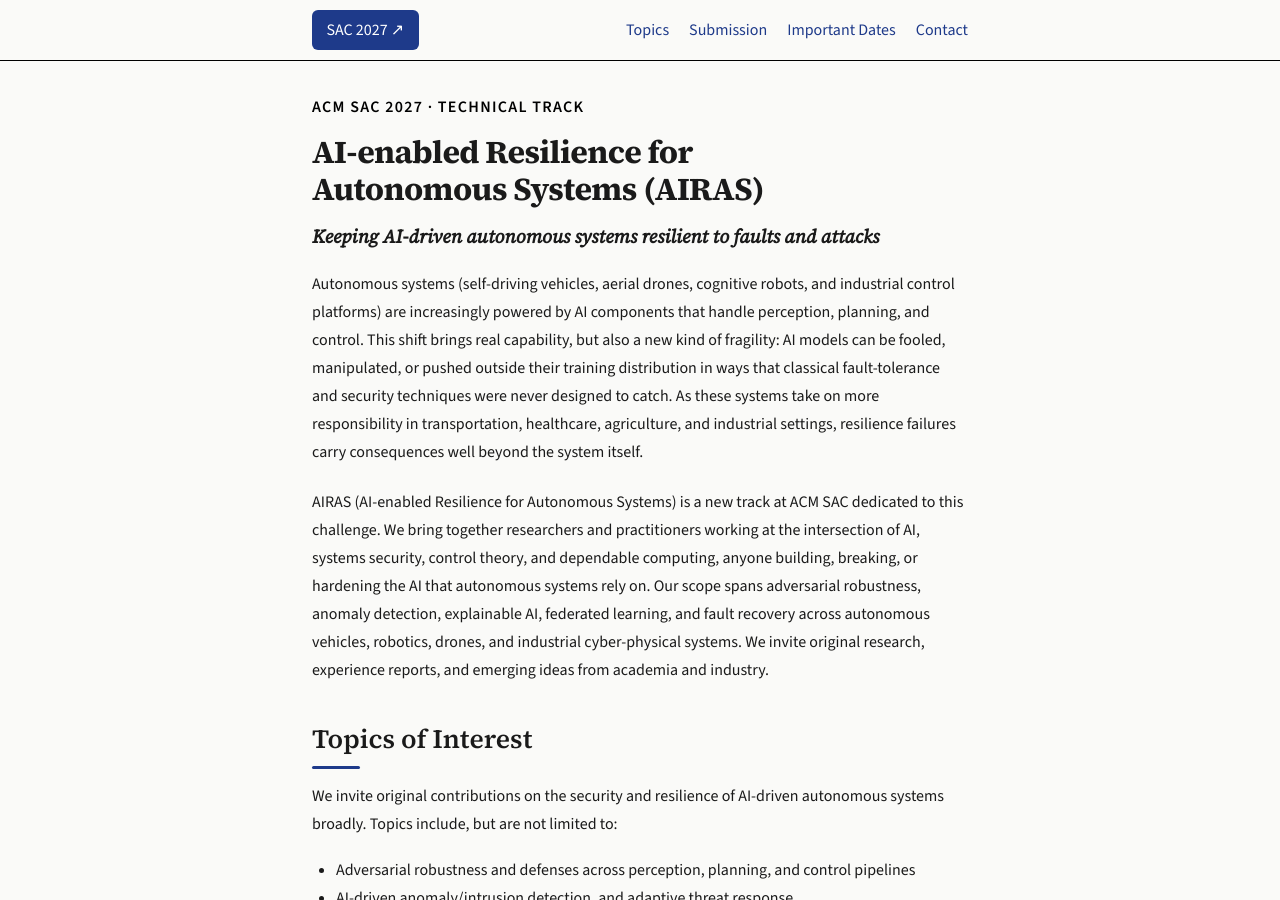
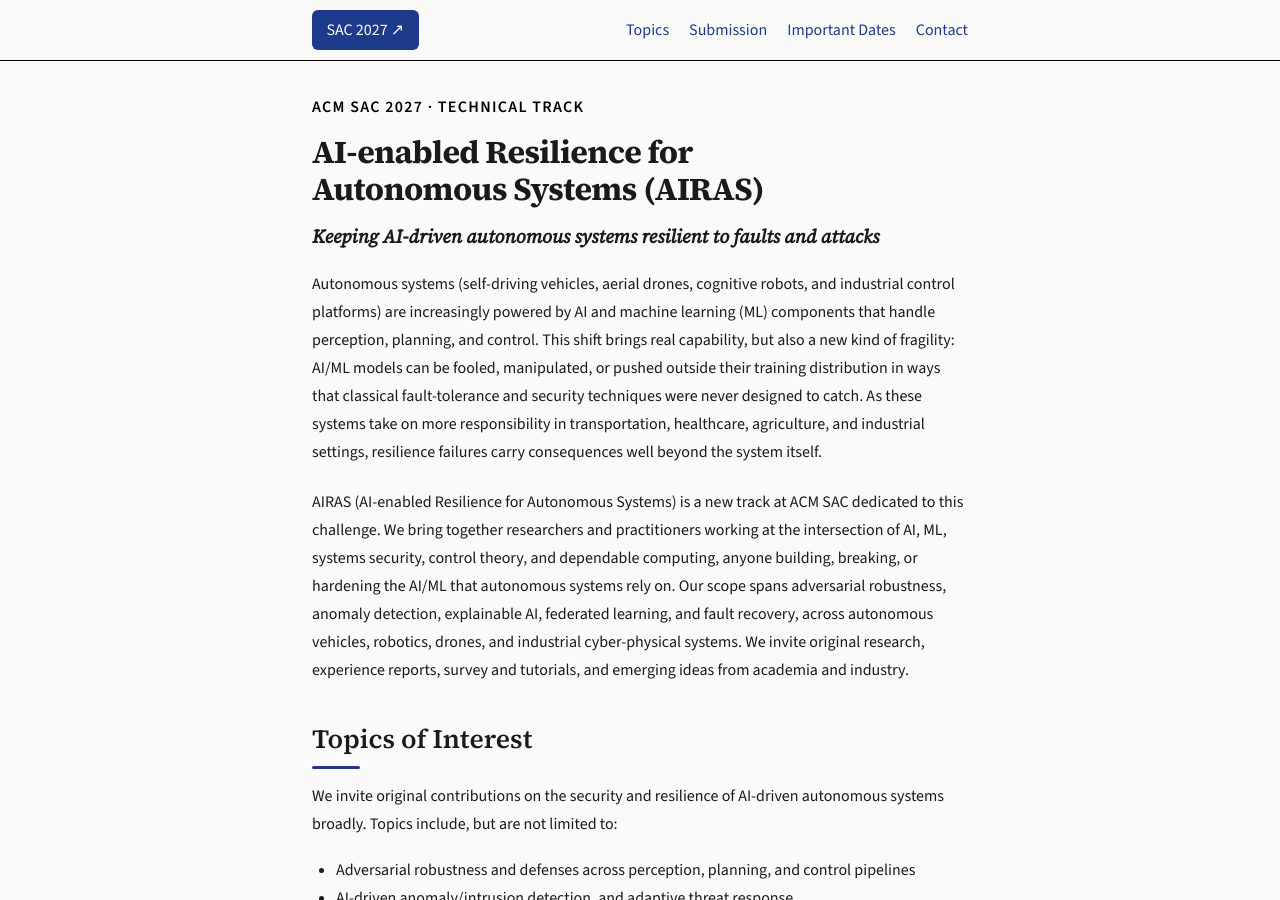
Before and after one commit to airas-sac/airas-sac.github.io, a Jekyll site: the page built from airas2027/index.md, in a window 1280 px wide and 900 px high. Built offline with Jekyll 4.4.1, drawn with Linux system fonts in a browser that asks for light colours.

Commit message:
Enhance clarity and detail in index.md
Updated the text to include 'machine learning (ML)' and 'AI/ML' for clarity. Expanded the scope to include 'survey and tutorials' in the AIRAS track description.

```diff
--- a/airas2027/index.md
+++ b/airas2027/index.md
@@ -13,10 +13,10 @@ permalink: /airas2027/
 *Keeping AI-driven autonomous systems resilient to faults and attacks*
 {: .hero-tagline}
 
-Autonomous systems (self-driving vehicles, aerial drones, cognitive robots, and industrial control platforms) are increasingly powered by AI components that handle perception, planning, and control. This shift brings real capability, but also a new kind of fragility: AI models can be fooled, manipulated, or pushed outside their training distribution in ways that classical fault-tolerance and security techniques were never designed to catch. As these systems take on more responsibility in transportation, healthcare, agriculture, and industrial settings, resilience failures carry consequences well beyond the system itself.
+Autonomous systems (self-driving vehicles, aerial drones, cognitive robots, and industrial control platforms) are increasingly powered by AI and machine learning (ML) components that handle perception, planning, and control. This shift brings real capability, but also a new kind of fragility: AI/ML models can be fooled, manipulated, or pushed outside their training distribution in ways that classical fault-tolerance and security techniques were never designed to catch. As these systems take on more responsibility in transportation, healthcare, agriculture, and industrial settings, resilience failures carry consequences well beyond the system itself.
 {: .hero-intro}
 
-AIRAS (AI-enabled Resilience for Autonomous Systems) is a new track at ACM SAC dedicated to this challenge. We bring together researchers and practitioners working at the intersection of AI, systems security, control theory, and dependable computing, anyone building, breaking, or hardening the AI that autonomous systems rely on. Our scope spans adversarial robustness, anomaly detection, explainable AI, federated learning, and fault recovery across autonomous vehicles, robotics, drones, and industrial cyber-physical systems. We invite original research, experience reports, and emerging ideas from academia and industry.
+AIRAS (AI-enabled Resilience for Autonomous Systems) is a new track at ACM SAC dedicated to this challenge. We bring together researchers and practitioners working at the intersection of AI, ML, systems security, control theory, and dependable computing, anyone building, breaking, or hardening the AI/ML that autonomous systems rely on. Our scope spans adversarial robustness, anomaly detection, explainable AI, federated learning, and fault recovery, across autonomous vehicles, robotics, drones, and industrial cyber-physical systems. We invite original research, experience reports, survey and tutorials, and emerging ideas from academia and industry.
 
 {: .hero-sub}
 </header>
```
